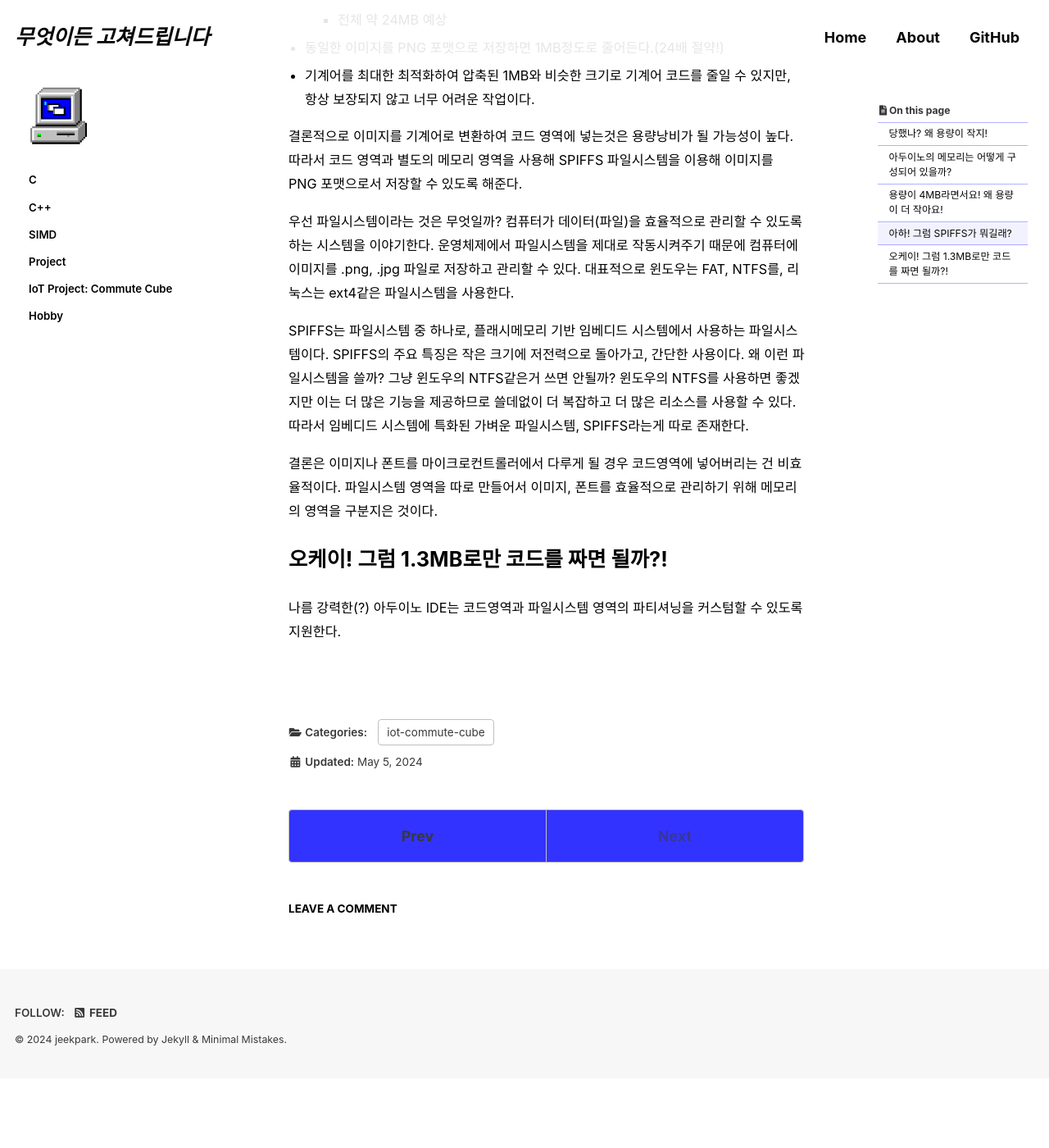
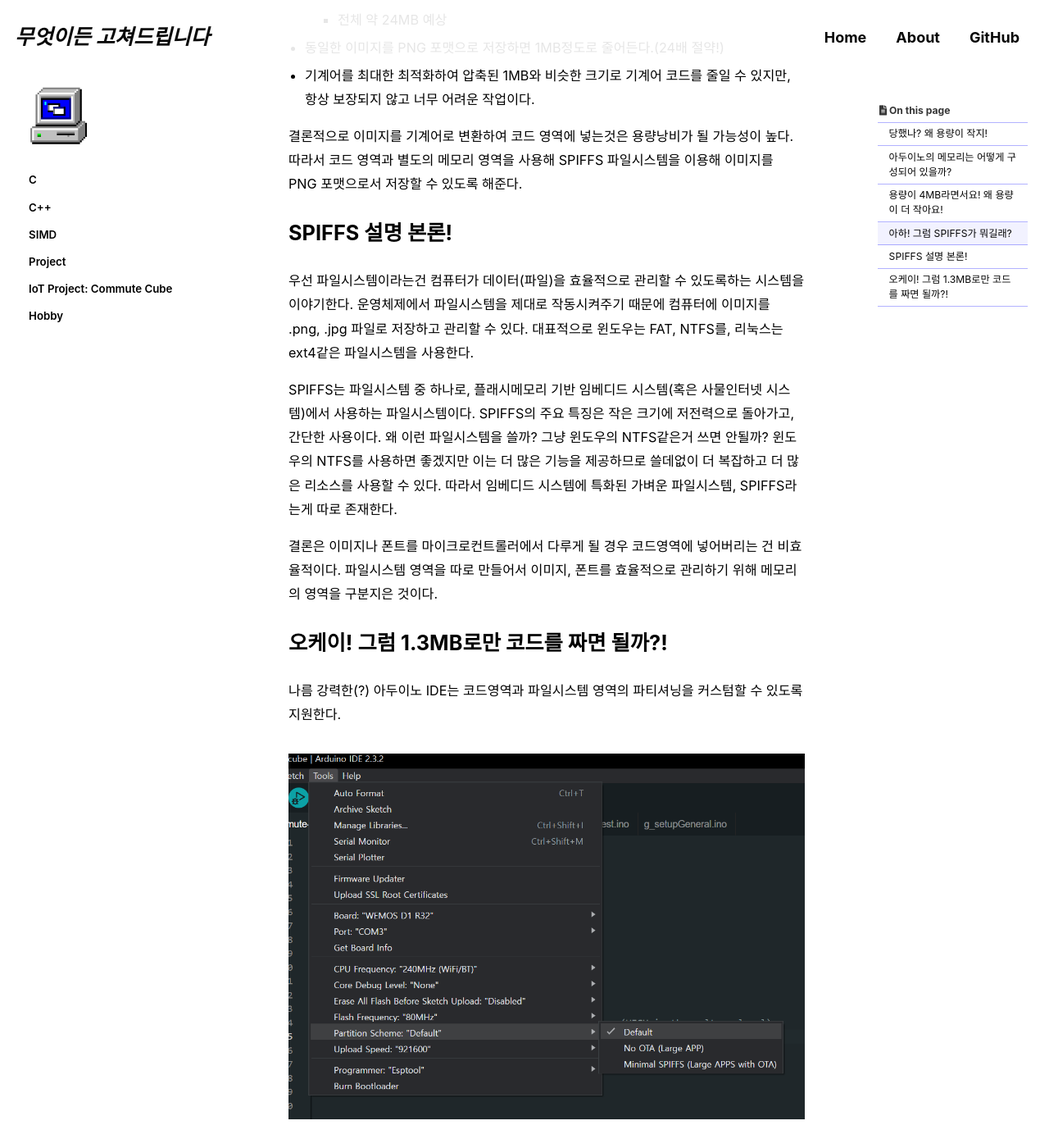
Before and after one commit to jeekpark/jeekpark.github.io, a Jekyll site: the page built from _posts/2024-05-05-project-commute-cube-3.md, in a window 1280 px wide and 1400 px high, scrolled down 3424 px. Shown: the whole window at 82% size. Built offline with Jekyll 4.4.1, drawn with Linux system fonts in a browser that asks for light colours; cached includes are drawn as plain includes; some web fonts are replaced; comment, search, counter and statistics services are not loaded; before the commit the page ends 4739 px from its top, so only the background shows below that; some of the changed text lies outside the part shown.

Commit message:
Update: 2024-05-06

```diff
--- a/_posts/2024-05-05-project-commute-cube-3.md
+++ b/_posts/2024-05-05-project-commute-cube-3.md
@@ -100,13 +100,21 @@ SPIFFS는 이미지, 폰트 등의 파일 저장에 주로 사용된다. 이미
 
 결론적으로 이미지를 기계어로 변환하여 코드 영역에 넣는것은 용량낭비가 될 가능성이 높다. 따라서 코드 영역과 별도의 메모리 영역을 사용해 SPIFFS 파일시스템을 이용해 이미지를 PNG 포맷으로서 저장할 수 있도록 해준다.
 
-우선 파일시스템이라는 것은 무엇일까? 컴퓨터가 데이터(파일)을 효율적으로 관리할 수 있도록하는 시스템을 이야기한다. 운영체제에서 파일시스템을 제대로 작동시켜주기 때문에 컴퓨터에 이미지를 .png, .jpg 파일로 저장하고 관리할 수 있다. 대표적으로 윈도우는 FAT, NTFS를, 리눅스는 ext4같은 파일시스템을 사용한다.
+# SPIFFS 설명 본론!
 
-SPIFFS는 파일시스템 중 하나로, 플래시메모리 기반 임베디드 시스템에서 사용하는 파일시스템이다. SPIFFS의 주요 특징은 작은 크기에 저전력으로 돌아가고, 간단한 사용이다. 왜 이런 파일시스템을 쓸까? 그냥 윈도우의 NTFS같은거 쓰면 안될까? 윈도우의 NTFS를 사용하면 좋겠지만 이는 더 많은 기능을 제공하므로 쓸데없이 더 복잡하고 더 많은 리소스를 사용할 수 있다. 따라서 임베디드 시스템에 특화된 가벼운 파일시스템, SPIFFS라는게 따로 존재한다.
+우선 파일시스템이라는건 컴퓨터가 데이터(파일)을 효율적으로 관리할 수 있도록하는 시스템을 이야기한다. 운영체제에서 파일시스템을 제대로 작동시켜주기 때문에 컴퓨터에 이미지를 .png, .jpg 파일로 저장하고 관리할 수 있다. 대표적으로 윈도우는 FAT, NTFS를, 리눅스는 ext4같은 파일시스템을 사용한다.
+
+SPIFFS는 파일시스템 중 하나로, 플래시메모리 기반 임베디드 시스템(혹은 사물인터넷 시스템)에서 사용하는 파일시스템이다. SPIFFS의 주요 특징은 작은 크기에 저전력으로 돌아가고, 간단한 사용이다. 왜 이런 파일시스템을 쓸까? 그냥 윈도우의 NTFS같은거 쓰면 안될까? 윈도우의 NTFS를 사용하면 좋겠지만 이는 더 많은 기능을 제공하므로 쓸데없이 더 복잡하고 더 많은 리소스를 사용할 수 있다. 따라서 임베디드 시스템에 특화된 가벼운 파일시스템, SPIFFS라는게 따로 존재한다.
 
 결론은 이미지나 폰트를 마이크로컨트롤러에서 다루게 될 경우 코드영역에 넣어버리는 건 비효율적이다. 파일시스템 영역을 따로 만들어서 이미지, 폰트를 효율적으로 관리하기 위해 메모리의 영역을 구분지은 것이다.
 
 # 오케이! 그럼 1.3MB로만 코드를 짜면 될까?!
 나름 강력한(?) 아두이노 IDE는 코드영역과 파일시스템 영역의 파티셔닝을 커스텀할 수 있도록 지원한다.
 
-<img src="">
+<img src="https://raw.githubusercontent.com/jeekpark/jeekpark.github.io/main/assets/images/posts_img/commute-cube/arduino-ide-partition-scheme.png">
+
+위의 사진을 보면 Wemos D1 R32에서는 3가지 모드의 파티셔닝이 존재한다.
+
+Default를 사용할 경우 1.3MB를 코드영역으로 사용하고 Minimal SPIFFS를 선택하면 파일시스템 영역이 줄어들어 더욱 늘어난 코드영역을 사용할 수 있다.
+
+오늘 배운 내용은 정말 재밌었다.
```
